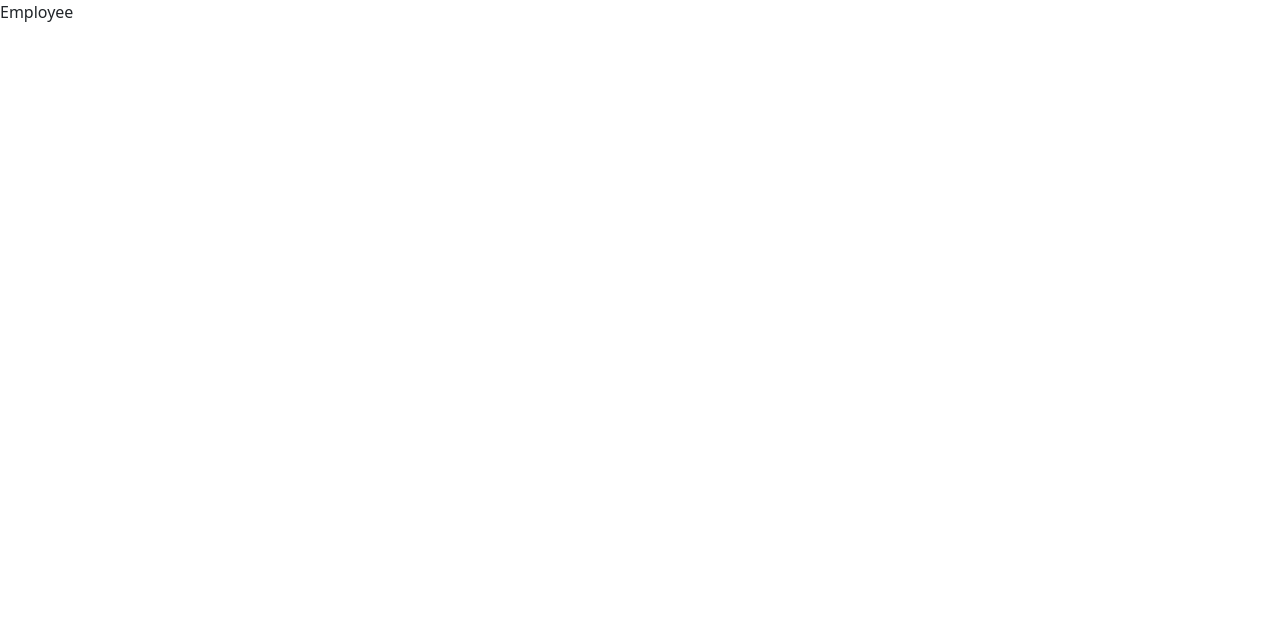
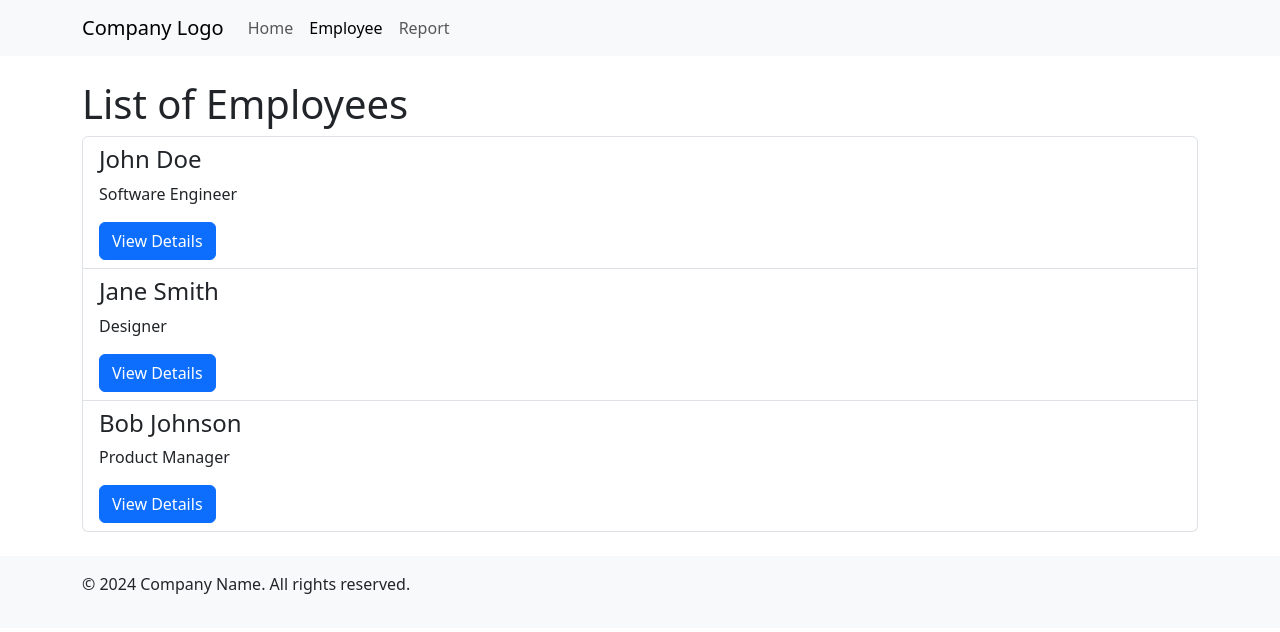
Before and after one commit to 7vTr0x7/React.js-2, a React (Vite) app in the folder IR_HW4/: page /employee in a window 1280 px wide. Shown: the top 632 px of the page. Built offline with nearby package versions, Linux system fonts and the light colour scheme.

Commit message:
IR_HW4 - Employee

```diff
--- a/IR_HW4/src/pages/Employee.jsx
+++ b/IR_HW4/src/pages/Employee.jsx
@@ -1,7 +1,50 @@
 import React from "react";
+import Footer from "../components/Footer";
+import Header from "../components/Header";
+import { Link } from "react-router-dom";
 
 const Employee = () => {
-  return <div>Employee</div>;
+  const employees = [
+    {
+      id: 1,
+      name: "John Doe",
+      designation: "Software Engineer",
+      department: "IT",
+    },
+    {
+      id: 2,
+      name: "Jane Smith",
+      designation: "Designer",
+      department: "Design",
+    },
+    {
+      id: 3,
+      name: "Bob  Johnson",
+      designation: "Product Manager",
+      department: "Management",
+    },
+  ];
+
+  const employeeListing = employees.map((emp) => (
+    <li className="list-group-item" key={emp.id}>
+      <h4>{emp.name}</h4>
+      <p>{emp.designation}</p>
+      <Link to={`/employee/${emp.id}`} className="btn btn-primary">
+        View Details
+      </Link>
+    </li>
+  ));
+
+  return (
+    <>
+      <Header />
+      <main className="container py-4">
+        <h1>List of Employees</h1>
+        <ul className="list-group">{employeeListing}</ul>
+      </main>
+      <Footer />
+    </>
+  );
 };
 
 export default Employee;
```
